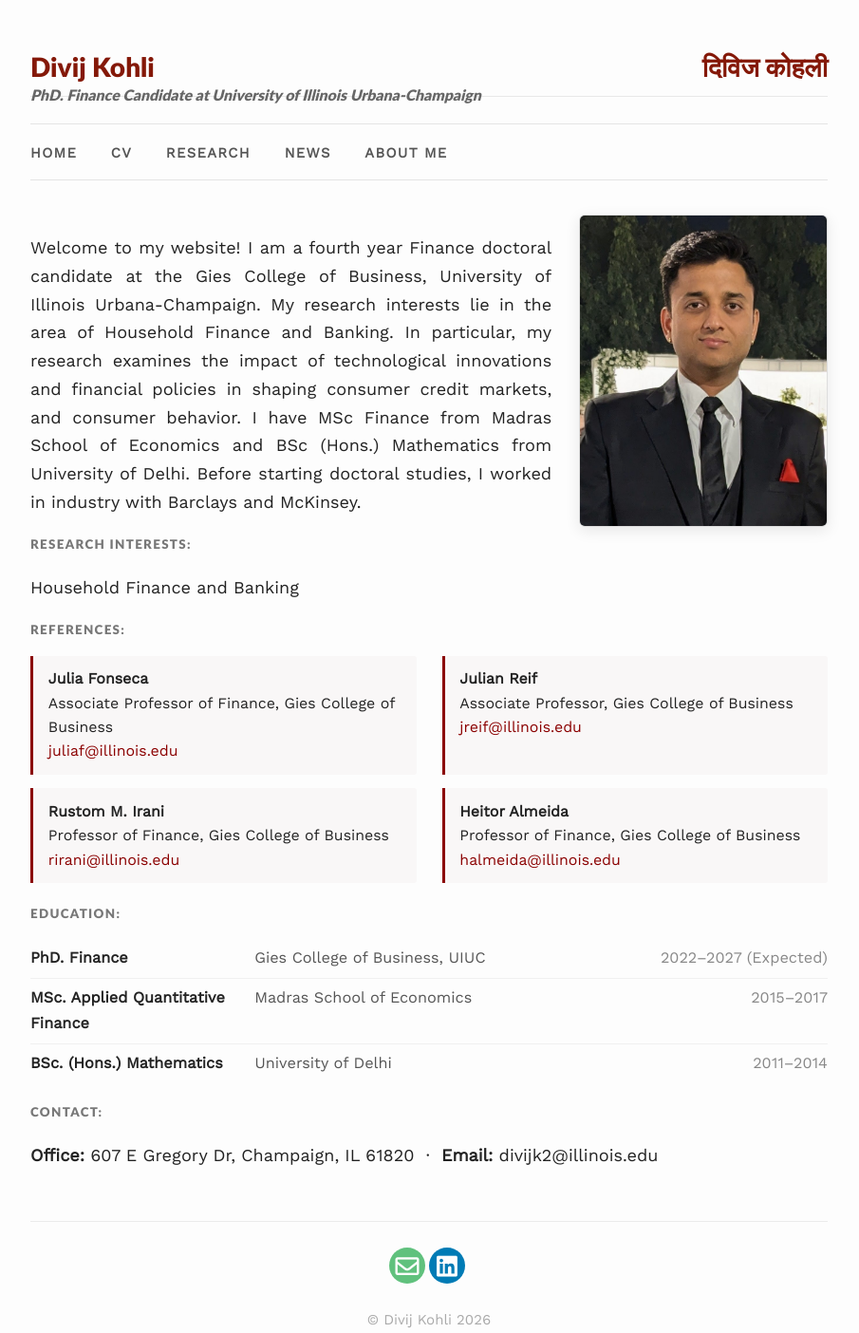
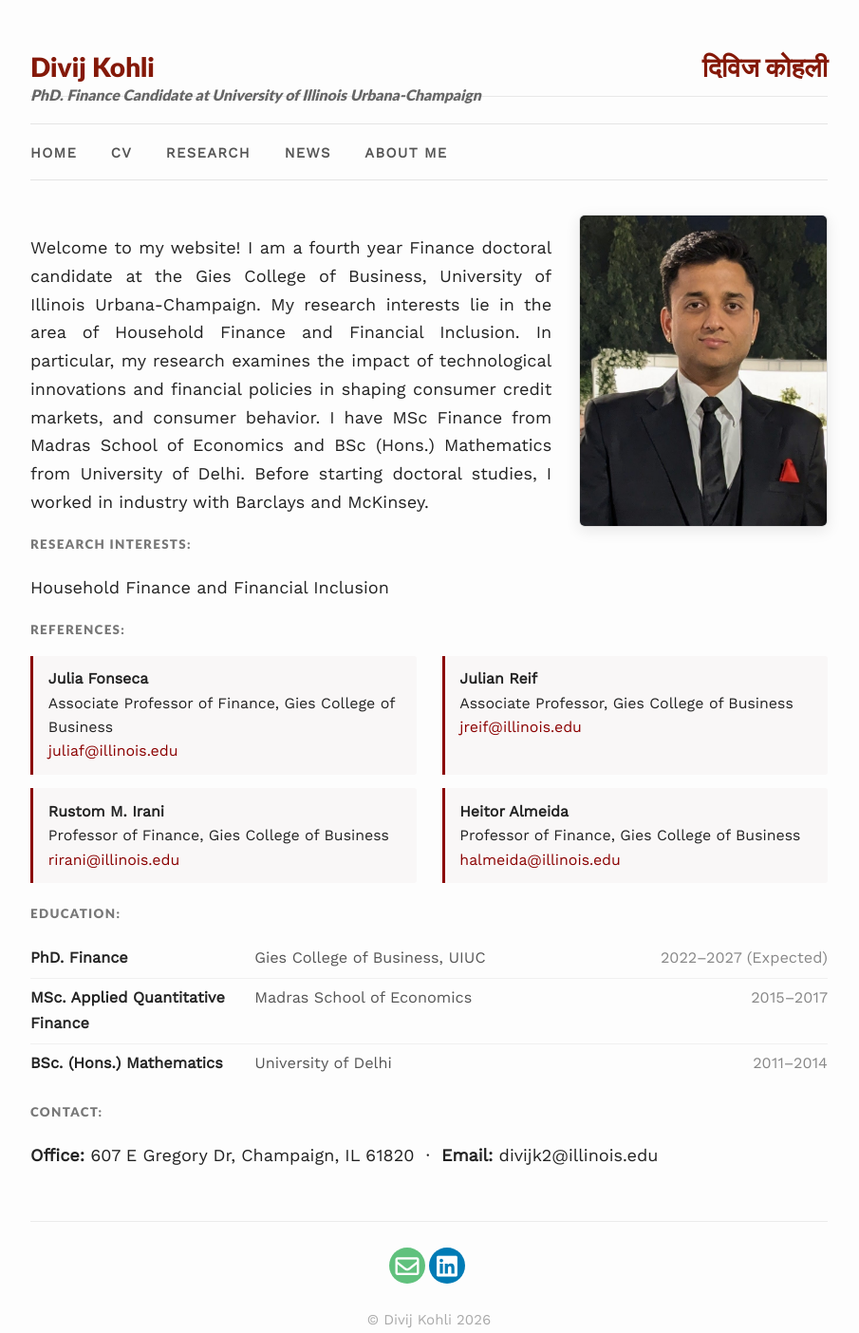
Before and after one commit to divijkohli/divijkohli.github.io, a Jekyll site: the page built from index.md, in a window 1280 px wide. Shown: the whole page at 95% size, without its empty margins (188-1093 px from the left). Built offline with Jekyll 4.4.1, drawn with Linux system fonts in a browser that asks for light colours; nearby versions of some CDN libraries.

Commit message:
Update research interest to Household Finance and Financial Inclusion
Co-Authored-By: Claude Sonnet 4.6 <noreply@anthropic.com>

```diff
--- a/index.md
+++ b/index.md
@@ -9,11 +9,11 @@ published: true
 <hr style="line-height: 2px; visibility:hidden;" />
 
 <p align="justify"> Welcome to my website! I am a fourth year Finance doctoral candidate at the Gies College of Business, University of Illinois Urbana-Champaign.
-My research interests lie in the area of Household Finance and Banking. In particular, my research examines the impact of technological innovations and financial
+My research interests lie in the area of Household Finance and Financial Inclusion. In particular, my research examines the impact of technological innovations and financial
 policies in shaping consumer credit markets, and consumer behavior. I have MSc Finance from Madras School of Economics and BSc (Hons.) Mathematics from University of Delhi. Before starting doctoral studies, I worked in industry with Barclays and McKinsey. </p>
 
 #### Research Interests:
-Household Finance and Banking
+Household Finance and Financial Inclusion
 
 #### References:
 
```
Also changed, not shown: _pages/research.md (+1 -1 lines).
